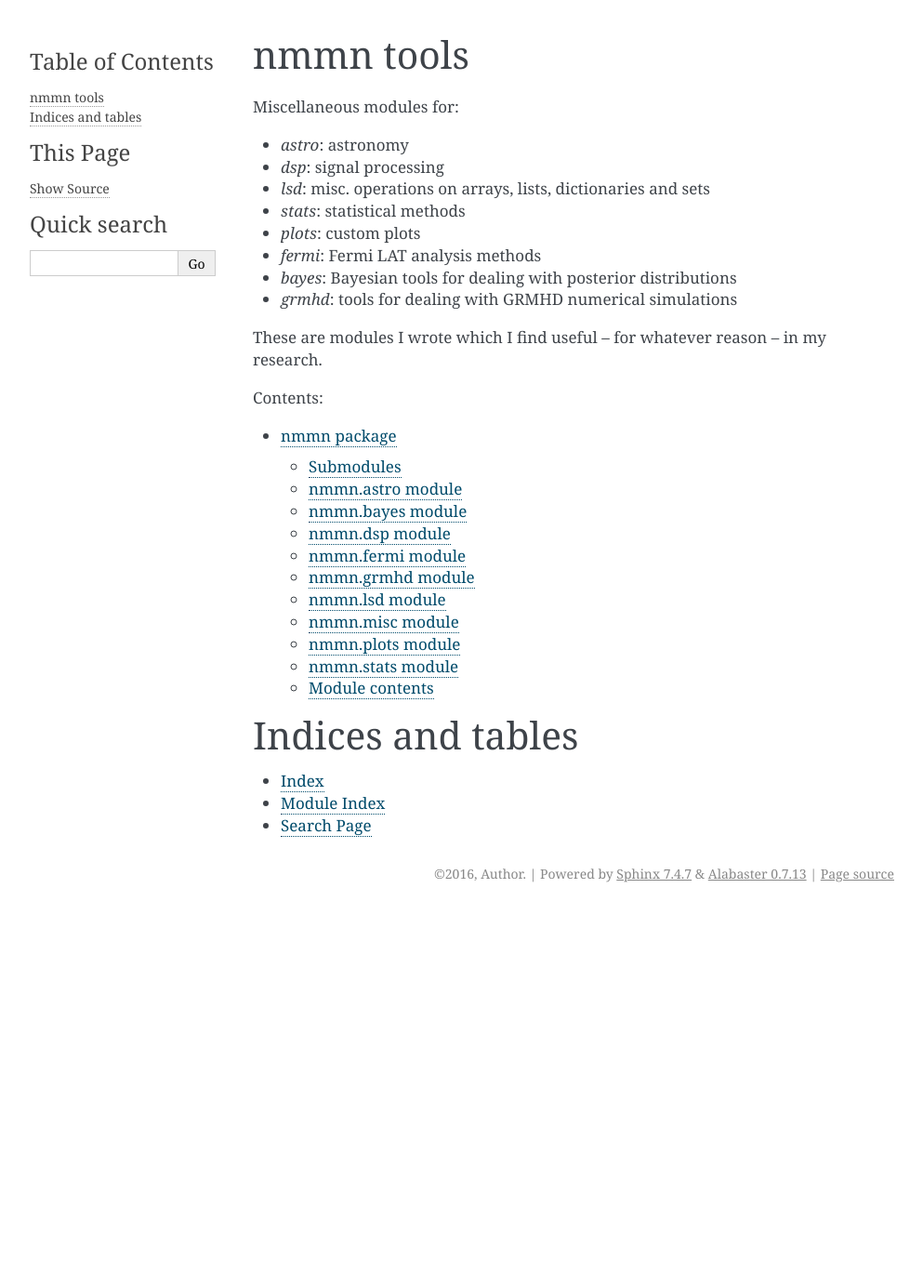
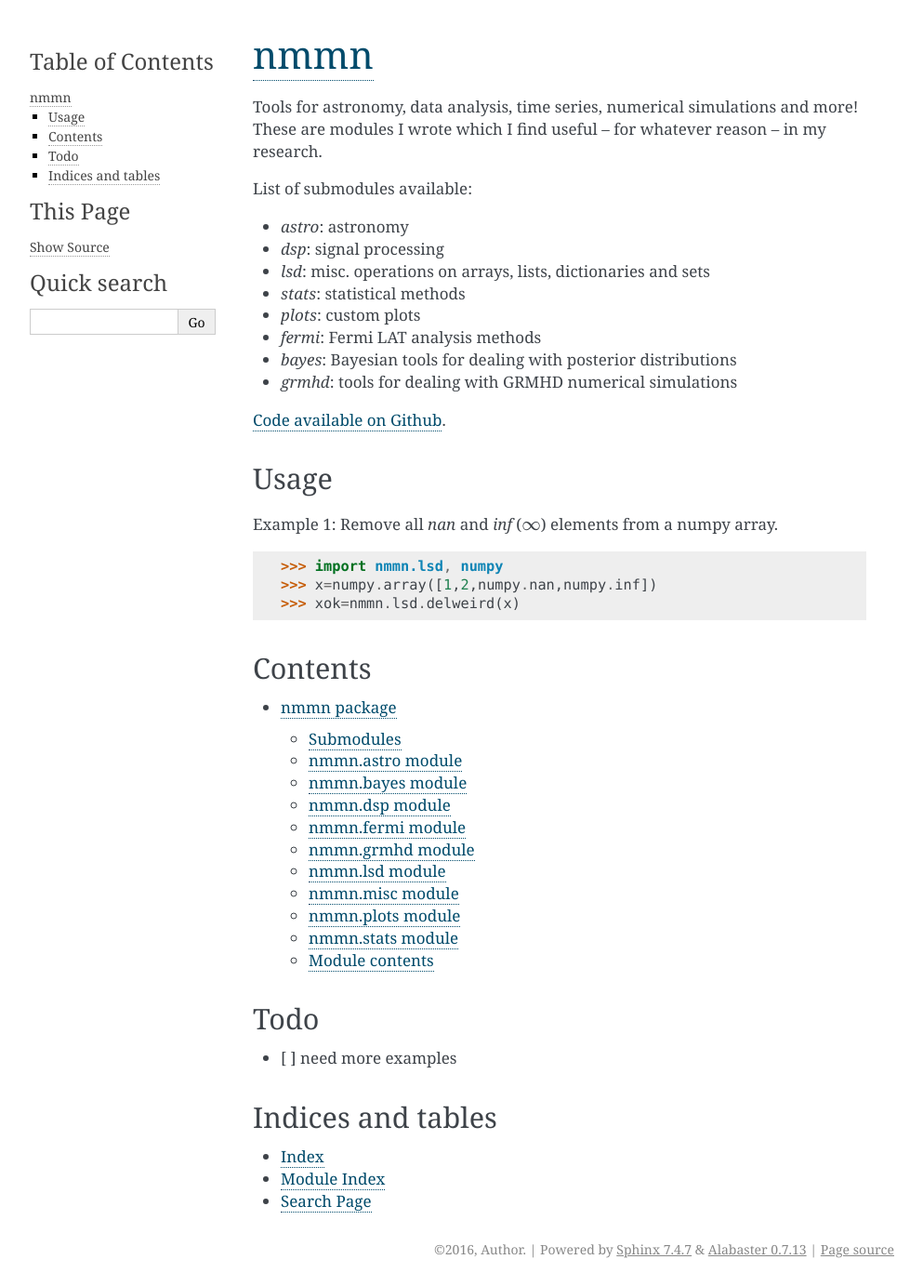
Before and after one commit to rsnemmen/nmmn, a Sphinx documentation site: the page built from docs/index.rst, in a window 1280 px wide. Shown: the whole page at 93% size, without its empty margins (148-1141 px from the left). Built offline with Sphinx 7.4.7, drawn with Linux system fonts in a browser that asks for light colours; before the commit the page ends 979 px from its top, so only the background shows below that.

```diff
--- a/docs/index.rst
+++ b/docs/index.rst
@@ -3,10 +3,12 @@
    You can adapt this file completely to your liking, but it should at least
    contain the root `toctree` directive.
 
-nmmn tools
-==========
+`nmmn <https://github.com/rsnemmen/nmmn>`_
+==================================================
 
-Miscellaneous modules for:
+Tools for astronomy, data analysis, time series, numerical simulations and more! These are modules I wrote which I find useful -- for whatever reason -- in my research.
+
+List of submodules available:
 
 * `astro`: astronomy
 * `dsp`: signal processing
@@ -17,9 +19,20 @@ Miscellaneous modules for:
 * `bayes`: Bayesian tools for dealing with posterior distributions
 * `grmhd`: tools for dealing with GRMHD numerical simulations
 
-These are modules I wrote which I find useful -- for whatever reason -- in my research.
+`Code available on Github <https://github.com/rsnemmen/nmmn>`_.
 
-Contents:
+Usage
+-------
+
+Example 1: Remove all `nan` and `inf` (:math:`\infty`) elements from a numpy array.
+
+>>> import nmmn.lsd, numpy
+>>> x=numpy.array([1,2,numpy.nan,numpy.inf])
+>>> xok=nmmn.lsd.delweird(x)
+
+
+Contents
+---------
 
 .. toctree::
    :maxdepth: 4
@@ -27,8 +40,14 @@ Contents:
    nmmn
 
 
+Todo
+-----
+
+- [ ] need more examples
+
+
 Indices and tables
-==================
+--------------------
 
 * :ref:`genindex`
 * :ref:`modindex`
```
Also changed, not shown: README.md (+17 -5 lines).
